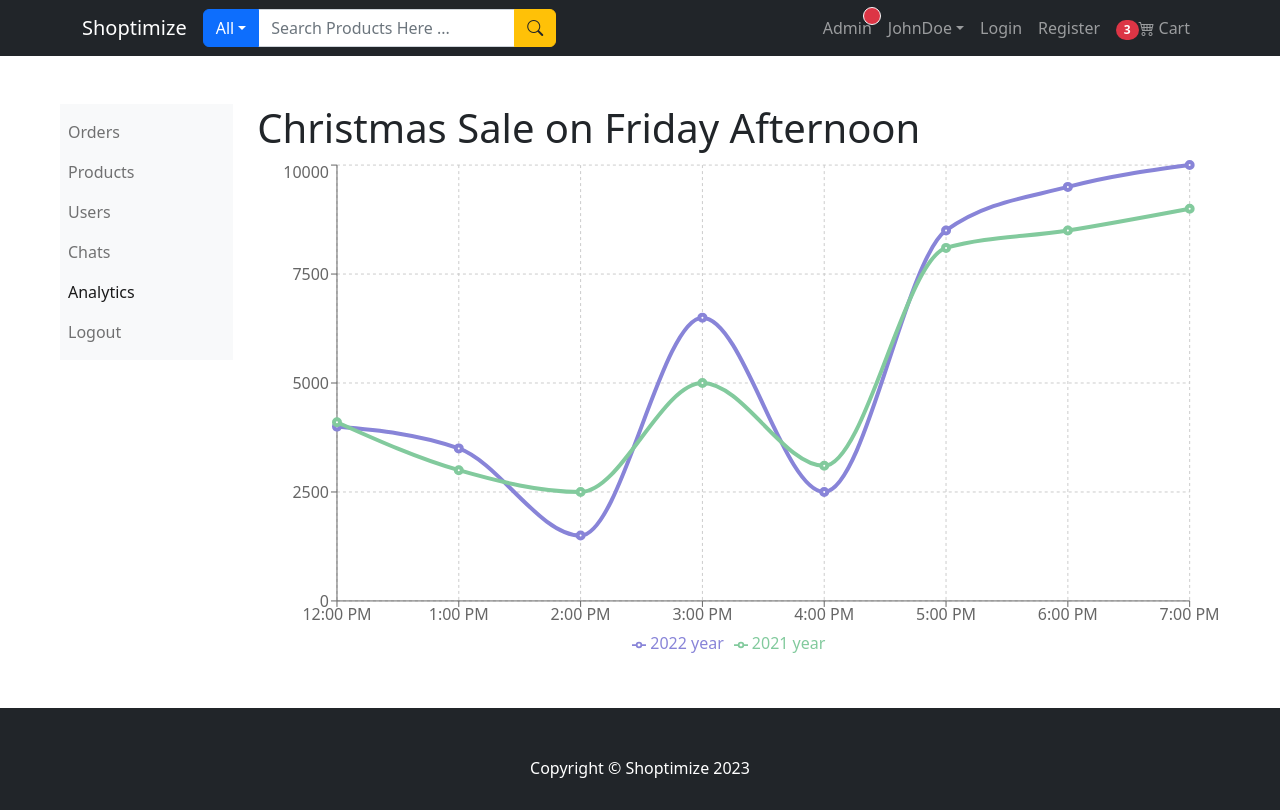
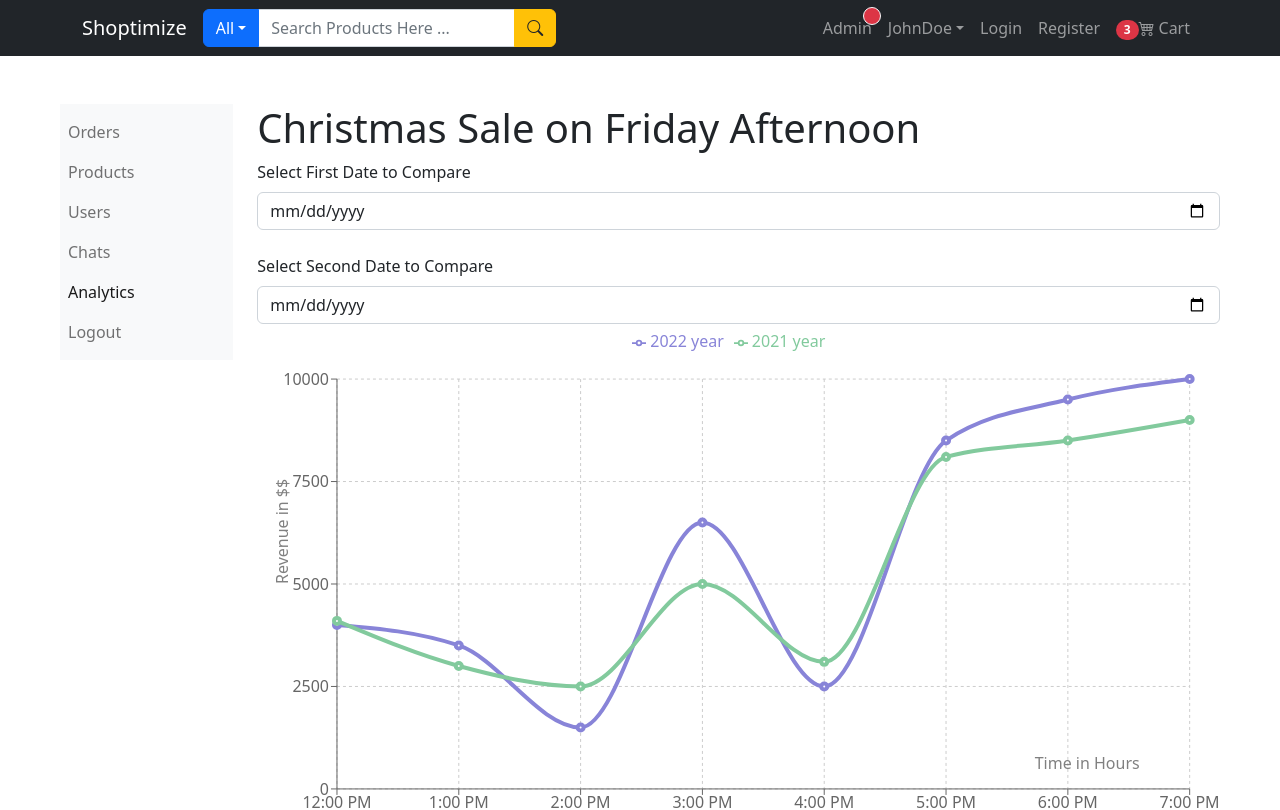
Before and after one commit to ShanchaiZ/MERN-ecommerce, a React (Create React App) app in the folder frontend/: page /admin/analytics in a window 1280 px wide. Shown: the top 810 px of the page. Built offline with nearby package versions, Linux system fonts and the light colour scheme.

Commit message:
customized the chart and added a drop down date box for date comparison

```diff
--- a/frontend/src/pages/admin/AdminAnalyticsPage.js
+++ b/frontend/src/pages/admin/AdminAnalyticsPage.js
@@ -1,4 +1,4 @@
-import { Row, Col } from "react-bootstrap";
+import { Row, Col, Form } from "react-bootstrap";
 import AdminLinksComponent from "../../components/admin/AdminLinksComponent";
 
 // Recharts Import:
@@ -10,57 +10,64 @@ const AdminAnalyticsPage = () => {
     const data = [
         {
             name: "12:00 PM", //x-axis = Hours
-            "2022 year" : 4000, //Sales year 2022 : total revenue in $
-            "2021 year" : 4100, //Sales year 2022 : total revenue in $
+            "2022 year": 4000, //Sales year 2022 : total revenue in $
+            "2021 year": 4100, //Sales year 2022 : total revenue in $
         },
         {
             name: "1:00 PM",
-            "2022 year" : 3500,
-            "2021 year" : 3000,
+            "2022 year": 3500,
+            "2021 year": 3000,
         },
         {
             name: "2:00 PM",
-            "2022 year" : 1500,
-            "2021 year" : 2500,
+            "2022 year": 1500,
+            "2021 year": 2500,
         },
         {
             name: "3:00 PM",
-            "2022 year" : 6500,
-            "2021 year" : 5000,
+            "2022 year": 6500,
+            "2021 year": 5000,
         },
         {
             name: "4:00 PM",
-            "2022 year" : 2500,
-            "2021 year" : 3100,
+            "2022 year": 2500,
+            "2021 year": 3100,
         },
         {
             name: "5:00 PM",
-            "2022 year" : 8500,
-            "2021 year" : 8100,
+            "2022 year": 8500,
+            "2021 year": 8100,
         },
         {
             name: "6:00 PM",
-            "2022 year" : 9500,
-            "2021 year" : 8500,
+            "2022 year": 9500,
+            "2021 year": 8500,
         },
         {
             name: "7:00 PM",
-            "2022 year" : 10000,
-            "2021 year" : 9000,
+            "2022 year": 10000,
+            "2021 year": 9000,
         },
     ];
 
     return (
-
         <Row className="m-5">
             <Col md={2}>
                 <AdminLinksComponent />
             </Col>
-
             {/* Analytics Chart */}
-            <Col md={10} width="100%" height="100%">
+            <Col md={10}>
                 <h1>Christmas Sale on Friday Afternoon</h1>
-
+                {/* Date Range to Compare Sales Revenue */}
+                <Form.Group controlId="firstDateToCompare">
+                    <Form.Label>Select First Date to Compare</Form.Label>
+                    <Form.Control type="date" name="firstDateToCompare" placeholder="First Date to Compare" />
+                </Form.Group>
+                <br />
+                <Form.Group controlId="secondDateToCompare">
+                    <Form.Label>Select Second Date to Compare</Form.Label>
+                    <Form.Control type="date" name="secondDateToCompare" placeholder="Second Date to Compare" />
+                </Form.Group>
                 {/* Chart Functionalities: */}
                 <ResponsiveContainer width="100%" height={500}>
                     <LineChart
@@ -76,10 +83,10 @@ const AdminAnalyticsPage = () => {
                     >
                         {/* Chart Properties */}
                         <CartesianGrid strokeDasharray="3 3" />
-                        <XAxis dataKey="name" />
-                        <YAxis />
+                        <XAxis dataKey="name" label={{ value: "Time in Hours", offset: 50, position: "insideBottomRight" }} allowDuplicatedCategory={false} />
+                        <YAxis label={{ value: "Revenue in $$", angle: -90, position: "insideLeft" }} />
                         <Tooltip />
-                        <Legend />
+                        <Legend verticalAlign="top" height={50} />
                         <Line type="monotone" dataKey="2022 year" stroke="#8884d8" activeDot={{ r: 8 }} strokeWidth={4} />
                         <Line type="monotone" dataKey="2021 year" stroke="#82ca9d" strokeWidth={4} />
                     </LineChart>
```
